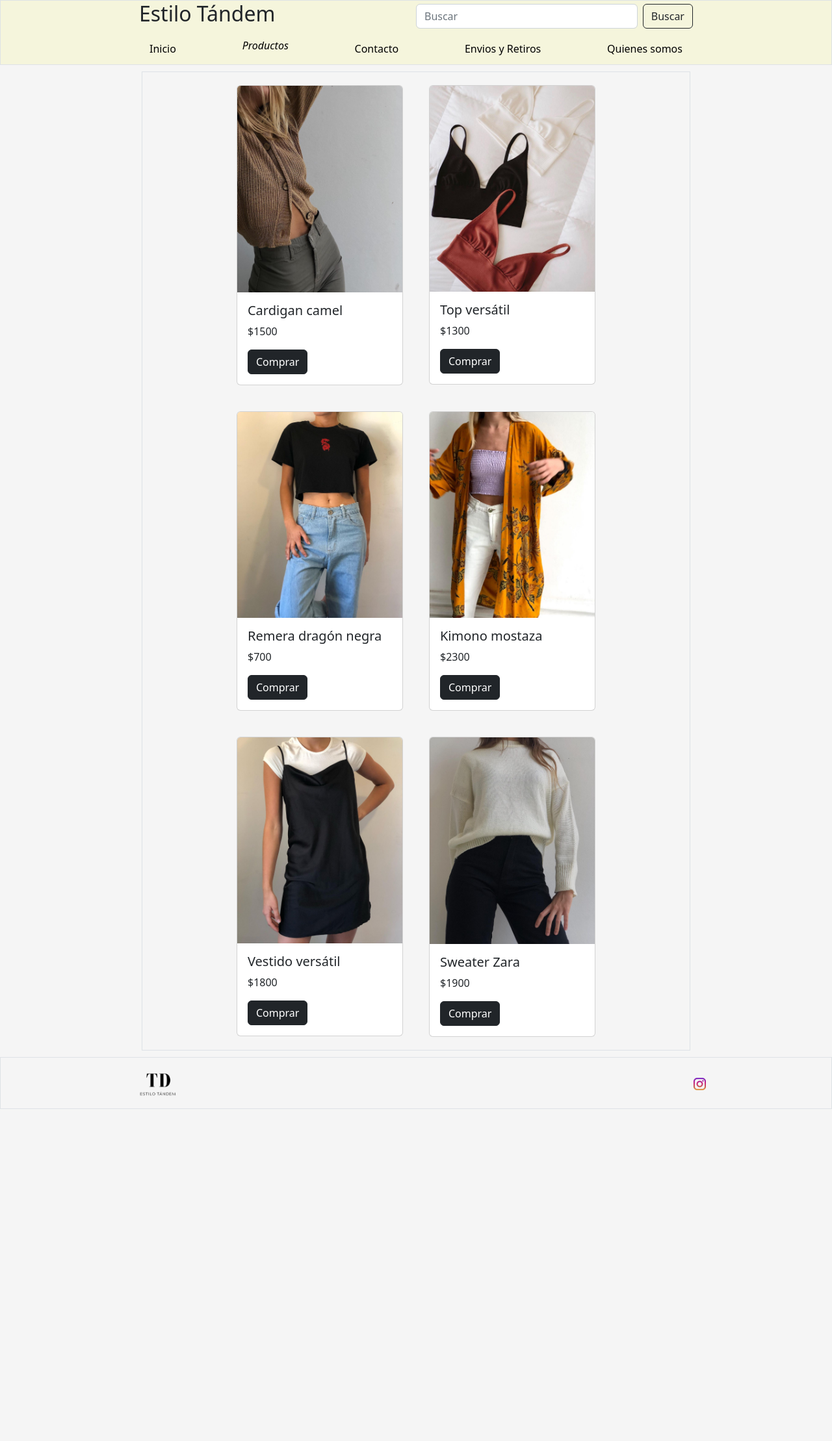
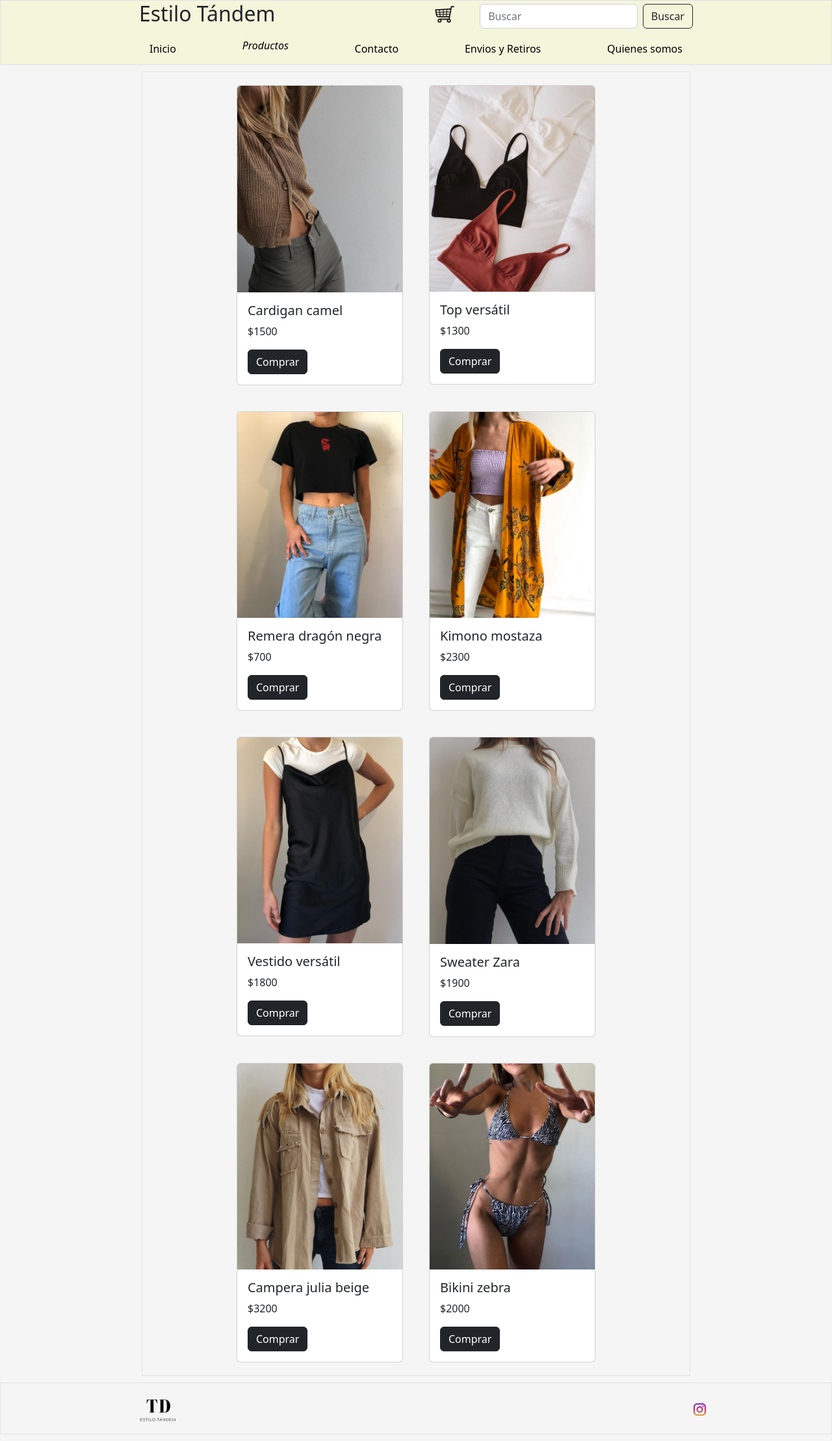
Before and after one commit to BedoyaManu/BedoyaTandem, a website: page pages/productos.html in a window 1280 px wide. Shown: the whole page at 65% size. Before the commit the page ends 1717 px from the top, so only its background shows below. Drawn offline with nearby package versions, Linux system fonts and the light colour scheme.

Commit message:
Carrito de compra, cambiado el tamaño del buscador

```diff
--- a/pages/productos.html
+++ b/pages/productos.html
@@ -17,10 +17,17 @@
   <header class="border">
     <div id="logoHeader">
       <h2 class="animate__animated animate__fadeInLeft">Estilo Tándem</h2>
-      <form class="d-flex" style="width:50%;" role="search">
-        <input class="form-control me-2" type="search" placeholder="Buscar" aria-label="Search">
-        <button class="btn btn-outline-dark" type="submit">Buscar</button>
-      </form>
+      <div class="row">
+        <div class="col-2">
+          <a href="#"><img src="../img/carrito.png" alt="carrito"></a>
+        </div>
+        <div class="col-10">
+          <form class="d-flex" role="search">
+            <input class="form-control me-2" type="search" placeholder="Buscar" aria-label="Search">
+            <button class="btn btn-outline-dark" type="submit">Buscar</button>
+          </form>
+        </div>
+      </div>
     </div>
     <nav>
       <ul class="nav">
@@ -84,6 +91,22 @@
           <a href="#" class="btn btn-dark">Comprar</a>
         </div>
       </div>
+      <div class="card ver">
+        <img src="../img/prueba7.jpg" alt="ropa7" class="card-img-top">
+        <div class="card-body">
+          <h5 class="card-tittle">Campera julia beige</h5>
+          <p class="card-text">$3200</p>
+          <a href="#" class="btn btn-dark">Comprar</a>
+        </div>
+      </div>
+      <div class="card ver">
+        <img src="../img/prueba8.jpg" alt="ropa1" class="card-img-top">
+        <div class="card-body">
+          <h5 class="card-tittle">Bikini zebra</h5>
+          <p class="card-text">$2000</p>
+          <a href="#" class="btn btn-dark">Comprar</a>
+        </div>
+      </div>
     </div>
   </main>
 
```
Also changed, not shown: index.html (+11 -4 lines), pages/contacto.html (+15 -5 lines), pages/envios.html (+11 -4 lines), pages/nosotros.html (+11 -4 lines), img/carrito.png (added).
